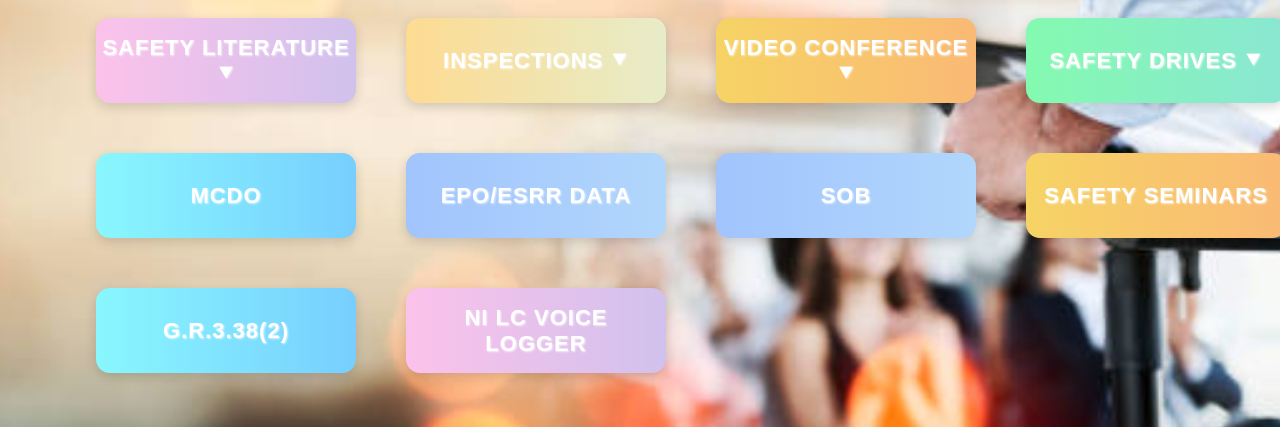
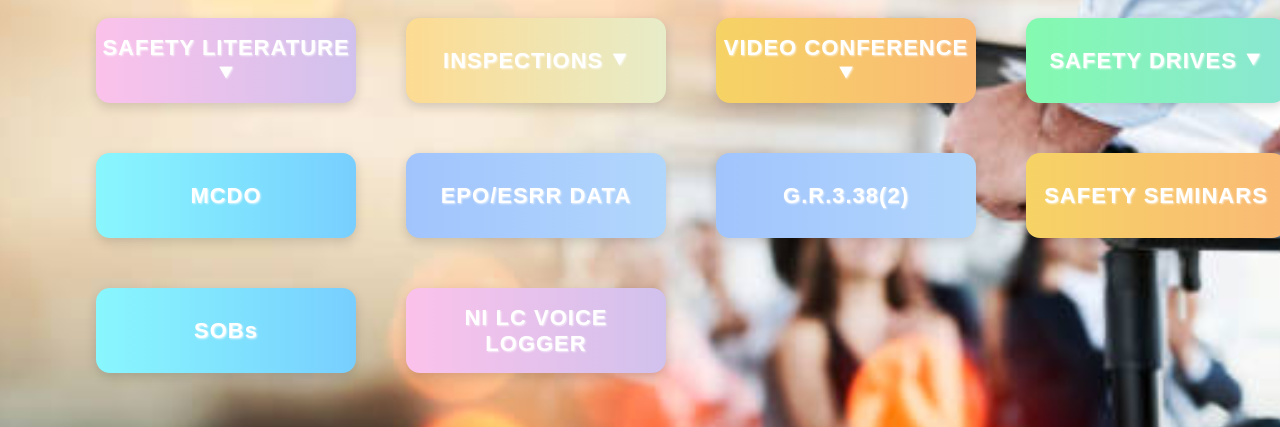
Before and after one commit to gunturoperating-HUB/TI-GENERAL, a plain HTML site: page index.html in a window 1280 px wide. Shown: the part 225-652 px from the top of the page. Drawn offline with nearby package versions, Linux system fonts and the light colour scheme.

Commit message:
Update index.html

```diff
--- a/index.html
+++ b/index.html
@@ -302,9 +302,9 @@
 
     <button class="btn1" onclick="openFolder('https://drive.google.com/drive/folders/1N_43IGboSBXT6s1K1PZhPxS1Vh-f7muV?usp=sharing')">MCDO</button>
     <button class="btn3" onclick="openFolder('https://drive.google.com/drive/folders/1b-AGxvcgYVGzoK7--JFyCptMqbm-H-iC?usp=sharing')">EPO/ESRR DATA</button>
-    <button class="btn3" onclick="openFolder('https://drive.google.com/drive/folders/19WnkkGK1qcCQEnxZ9s0NQ0JXFdxAtNO1?usp=sharing')">SOB</button>
+    <button class="btn3" onclick="openFolder('https://drive.google.com/drive/folders/19WnkkGK1qcCQEnxZ9s0NQ0JXFdxAtNO1?usp=sharing')">G.R.3.38(2)</button>
     <button class="btn2" onclick="openFolder('https://drive.google.com/drive/folders/1KdyQCD9PvdIjoWEZsTOf-yGV7B1TuQd5?usp=sharing')">SAFETY SEMINARS</button>
-    <button class="btn1" onclick="openFolder('https://drive.google.com/drive/folders/1QRqvHZauuclMJ97VYIcnqkPuggrMgcHe?usp=sharing')">G.R.3.38(2)</button>
+    <button class="btn1" onclick="openFolder('https://drive.google.com/drive/folders/1QRqvHZauuclMJ97VYIcnqkPuggrMgcHe?usp=sharing')">SOBs</button>
     <button class="btn4" onclick="openFolder('https://drive.google.com/drive/folders/10qwmdGC9eKHQuH0_pDCRoiSsa5HfGDer?usp=sharing')">NI LC VOICE LOGGER</button>
   </div>
 
```
